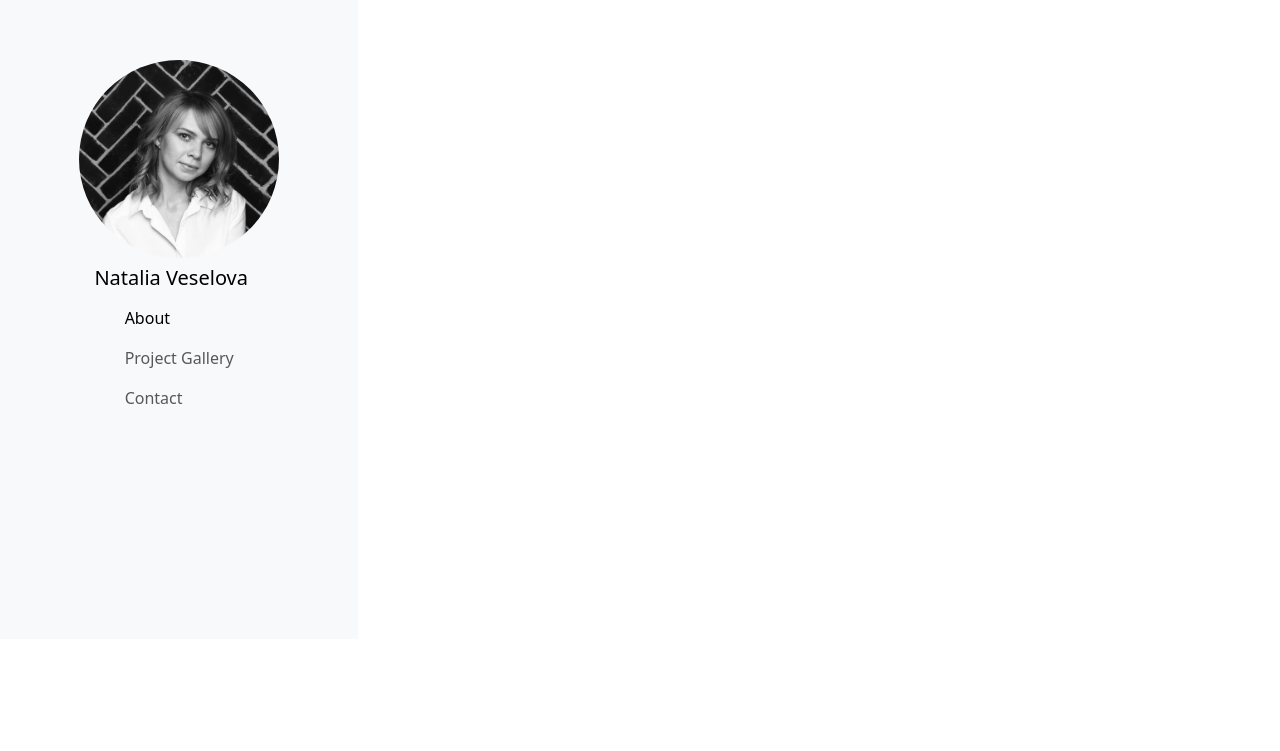
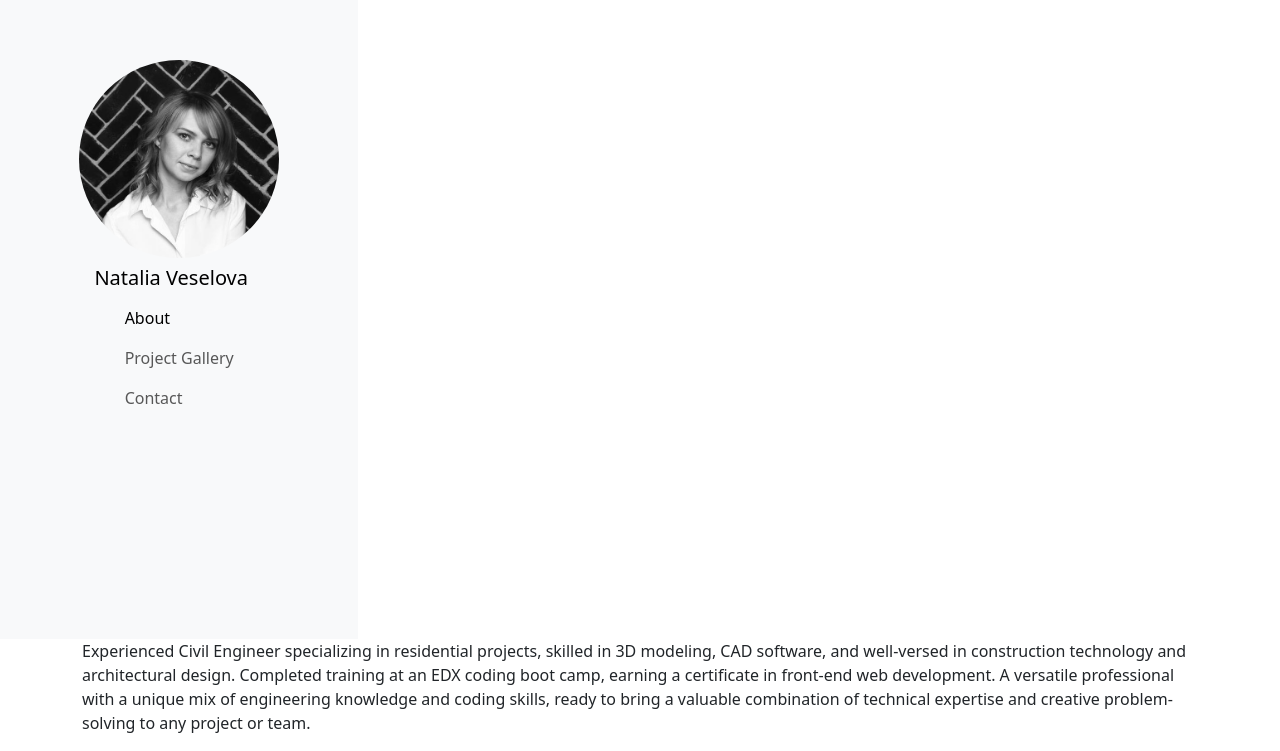
Before and after one commit to NatVes/React-Portfolio, a React (Vite) app: page / in a window 1280 px wide. Shown: the part 161-912 px from the top of the page. Before the commit the page ends 800 px from the top, so only its background shows below. Built offline with nearby package versions, Linux system fonts and the light colour scheme.

Commit message:
added Grid component

```diff
--- a/src/App.jsx
+++ b/src/App.jsx
@@ -1,7 +1,8 @@
-import { useState } from 'react'
+import { useState } from 'react';
 import React from 'react';
 import { BrowserRouter as Router, Route, Routes } from 'react-router-dom';
 import NavBar from './components/NavBar';
+import About from './pages/About';
 import './App.css'
 
 function App() {
@@ -10,9 +11,12 @@ function App() {
     <Router>
       <div>
         <NavBar />
+        <Routes>
+          <Route path="/" element={<About/>} />
+        </Routes>
       </div>
     </Router>
   )
 }
 
-export default App
+export default App;
--- /dev/null
+++ b/src/components/Grid/index.jsx
@@ -0,0 +1,14 @@
+
+export function Container(props) {
+    return <div className="container">{props.children}</div>;
+}
+
+export function Row(props) {
+    return <div className="row">{props.children}</div>;
+}
+
+export function Col(props) {
+    const size = props.size.split(" ").map(size => "col-" + size).join(" ");
+
+    return <div className={size}>{props.children}</div>;
+}
--- a/src/pages/About.jsx
+++ b/src/pages/About.jsx
@@ -0,0 +1,19 @@
+import { Container, Row, Col } from '../components/Grid';
+
+function About() {
+    return (
+        <div>
+            <Container>
+                <Row>
+                    <Col size="md-12">
+                    <p>
+                    Experienced Civil Engineer specializing in residential projects, skilled in 3D modeling, CAD software, and well-versed in construction technology and architectural design. Completed training at an EDX coding boot camp, earning a certificate in front-end web development. A versatile professional with a unique mix of engineering knowledge and coding skills, ready to bring a valuable combination of technical expertise and creative problem-solving to any project or team.
+                    </p>
+                    </Col>
+                </Row>
+            </Container>
+        </div>
+    )
+}
+
+export default About;
```
Also changed, not shown: src/components/Home/index.jsx (deleted).
